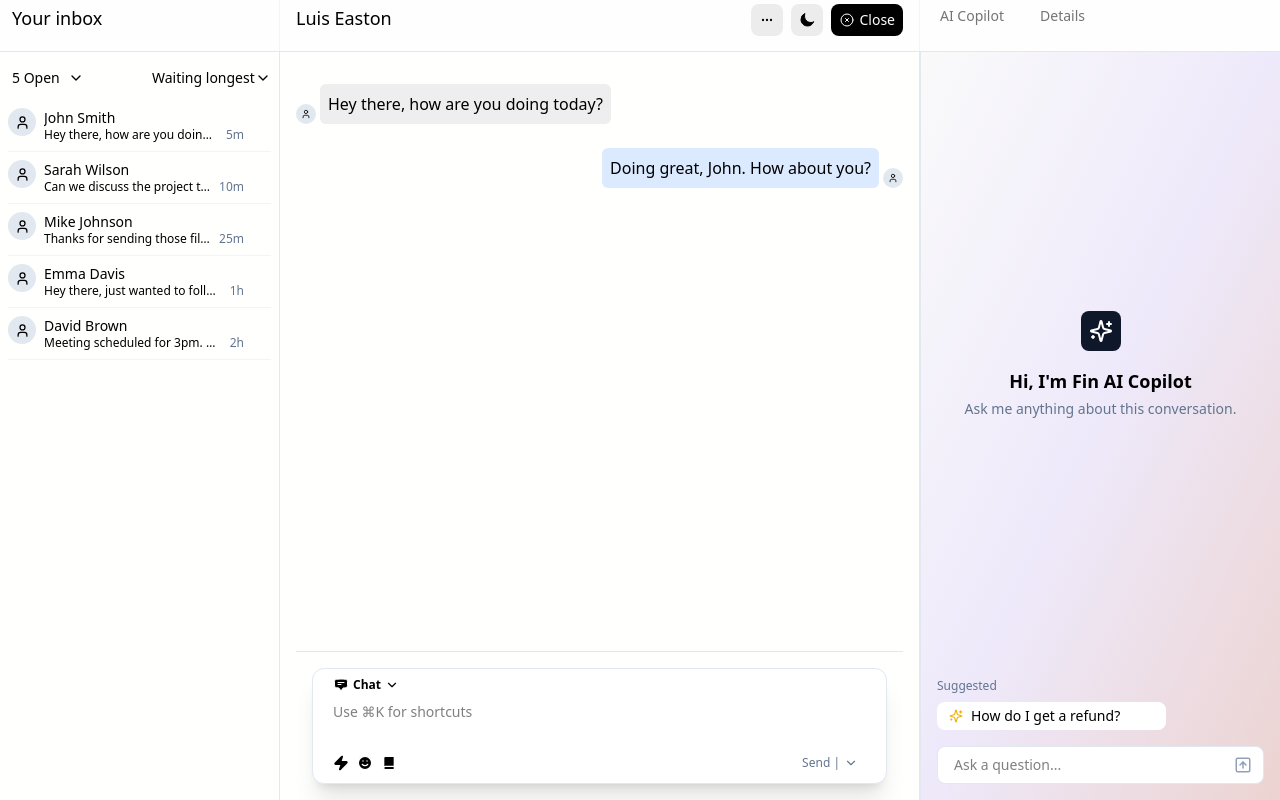
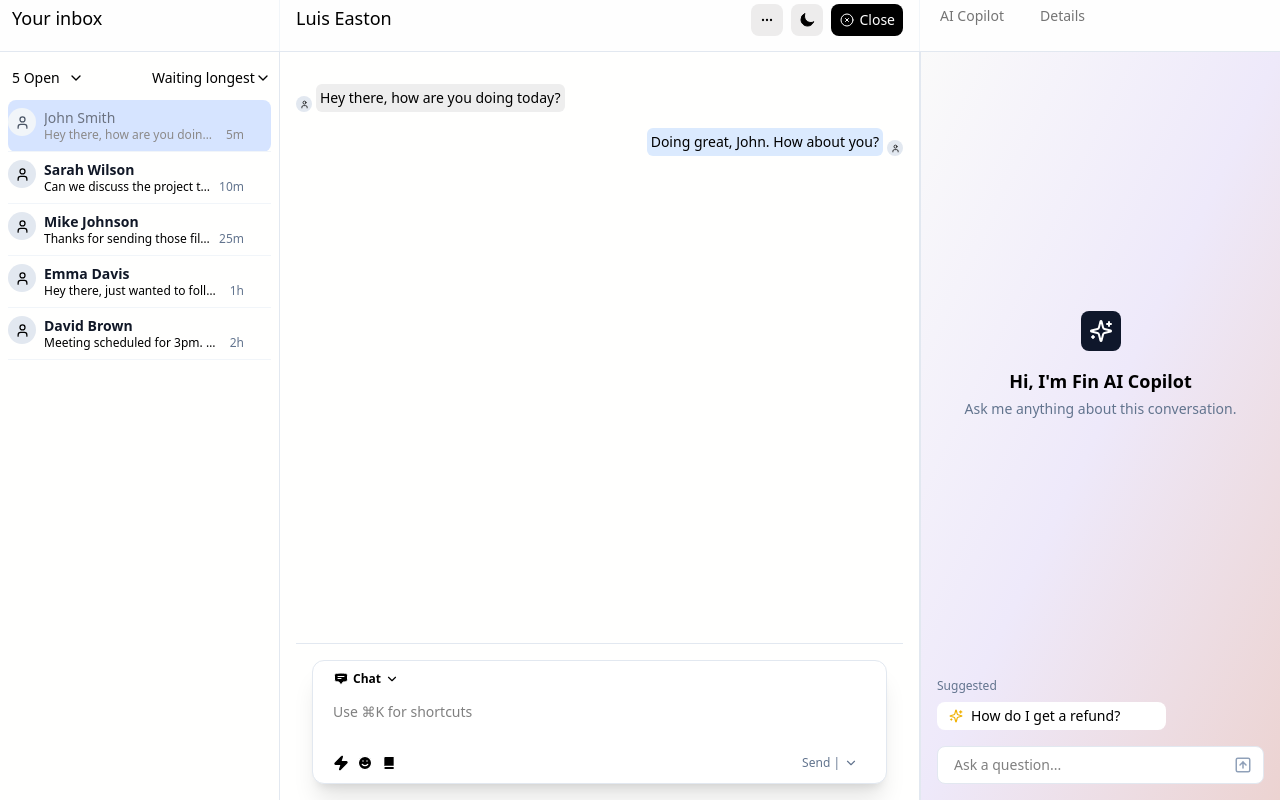
Before and after one commit to Rohithrao6699/Beyond_Chats-, a React (Vite) app in the folder frontend/: page / in a window 1280 px wide. Both pictures are taken after a click on the element 139 px from the left and 126 px from the top of the page. Built offline with nearby package versions, Linux system fonts and the light colour scheme.

Commit message:
added inputBox functionality

```diff
--- a/frontend/src/UI/MessageBubble.tsx
+++ b/frontend/src/UI/MessageBubble.tsx
@@ -15,23 +15,23 @@ export function MessageBubble(props: MessageBubbleProps) {
     <div
       className={`flex ${
         props.data.sender === "Rohith" ? "flex-row-reverse" : "flex-row"
-      } min-h-10 gap-1 pt-2`}
+      } min-h-9 gap-1 pt-2`}
     >
-      <div className="h-4 w-4 lg:h-5 lg:w-5 rounded-full bg-slate-200 flex items-center justify-center self-end transition-all duration-300 ease-in-out">
+      <div className="h-3 w-3 lg:h-4 lg:w-4 rounded-full bg-slate-200 flex items-center justify-center self-end transition-all duration-300 ease-in-out">
         {user?.avatar ? (
           <img
             src={user?.avatar}
             alt={user?.name}
-            className="h-5 w-5 rounded-full"
+            className="h-4 w-4 rounded-full"
           />
         ) : (
-          <User size={10} className="text-black" />
+          <User size={9} className="text-black" />
         )}
       </div>
       <div
         className={`${
           props.data.sender === "Rohith" ? "bg-blue-100" : "bg-[#eeeeee]"
-        } rounded-md p-1 lg:p-2 font-normal text-sm lg:text-base transition-all duration-300 ease-in-out`}
+        } rounded-md p-1 font-normal text-xs lg:text-sm transition-all duration-300 ease-in-out`}
       >
         {props.data.text}
       </div>
--- a/frontend/src/UI/chatbox.tsx
+++ b/frontend/src/UI/chatbox.tsx
@@ -1,6 +1,7 @@
 import { User } from "lucide-react";
 import { useSelectedUserStore } from "../store/selectUser";
 import type { Users } from "../types/userTypes";
+import { useUserStore } from "../store/allUsers";
 
 interface ChatboxProps {
   user: Users;
@@ -8,25 +9,43 @@ interface ChatboxProps {
 }
 
 export function Chatbox(props: ChatboxProps) {
+  const users = useUserStore((state) => state.users);
+  const setUsers = useUserStore((state) => state.setUsers);
+
+  const selectedUser = useSelectedUserStore((state) => state.selectedUser);
   const setSelectedUser = useSelectedUserStore(
     (state) => state.setSelectedUser
   );
 
+  console.log(selectedUser?.id);
+  let isSelected = selectedUser?.id === props.user.id;
+
   function handleSelect() {
     console.log(`seleceted chatbox of ${props.user.name}`);
-    setSelectedUser(props.user);
+    const updatedUser = users.map((user) =>
+      user.id === props.user.id ? { ...user, read: true } : user
+    );
+    setUsers(updatedUser);
+    setSelectedUser({ ...props.user, read: true });
+    console.log(selectedUser);
   }
 
   return (
     <div
-      className="w-full hover:bg-[#e7ecf8] rounded-lg max-h-13"
+      className={`w-full rounded-lg max-h-13 cursor-pointer transition-colors ${
+        isSelected ? "bg-[#d6e4ff]" : "hover:bg-[#e7ecf8]"
+      }`}
       onClick={handleSelect}
     >
       <div
         key={props.index}
         className="flex flex-row gap-2 flex-1 py-2 border-b-1 border-slate-100 max-h-13"
       >
-        <div className="h-7 w-7 rounded-full bg-slate-200 flex items-center justify-center">
+        <div
+          className={`h-7 w-7 rounded-full  ${
+            props.user.read ? "bg-slate-100" : "bg-slate-200"
+          } flex items-center justify-center`}
+        >
           {props.user.avatar ? (
             <img
               src={props.user.avatar}
@@ -34,38 +53,41 @@ export function Chatbox(props: ChatboxProps) {
               className="h-10 w-10 rounded-full"
             />
           ) : (
-            <User size={15} className="text-black" />
+            <User
+              size={15}
+              className={`${props.user.read ? "text-gray-600" : "text-black"}`}
+            />
           )}
         </div>
 
         <div className="min-w-30 max-w-60 ml:max-w-50 flex flex-col transition-all duration-400 ease-in-out">
-          {props.user.read ? (
-            <>
-              <h3 className="font-medium text-sm text-[#8b8989] truncate">
+          <h3
+            className={`text-sm truncate ${
+              props.user.read
+                ? "text-[#6b7280] font-normal"
+                : "text-[#111827] font-semibold"
+            }`}
+          >
             {props.user.name}
           </h3>
           <div className="flex justify-between items-baseline">
-                <p className="text-xs text-[#8b8989] truncate">
+            <p
+              className={`text-xs truncate ${
+                props.user.read
+                  ? "text-[#8b8989] font-normal"
+                  : "text-black font-normal"
+              }`}
+            >
               {props.user.message}
             </p>
-                <span className="text-xs text-[#8b8989] ml-2 whitespace-nowrap">
+            <span
+              className={`text-xs ml-2 whitespace-nowrap ${
+                props.user.read ? "text-[#8b8989] " : "text-slate-500"
+              }`}
+            >
               {props.user.time}
             </span>
           </div>
-            </>
-          ) : (
-            <>
-              <h3 className="font-medium text-sm truncate">
-                {props.user.name}
-              </h3>
-              <div className="flex justify-between items-baseline">
-                <p className="text-xs truncate">{props.user.message}</p>
-                <span className="text-xs text-slate-500 ml-2 whitespace-nowrap">
-                  {props.user.time}
-                </span>
-              </div>
-            </>
-          )}
         </div>
       </div>
     </div>
--- a/frontend/src/components/Input.tsx
+++ b/frontend/src/components/Input.tsx
@@ -1,11 +1,53 @@
 import { Smile, ChevronDown, Zap, BookMarked } from "lucide-react";
 import { Button } from "../UI/button";
 import { Chat } from "../assets/icons/chat";
+import type { Users } from "../types/userTypes";
+import { useRef } from "react";
+import { useSelectedUserStore } from "../store/selectUser";
+import { useUserStore } from "../store/allUsers";
 
-export function Input() {
+interface InputProps {
+  user: Users | null;
+}
+
+export function Input(props: InputProps) {
+  const SetselectedUser = useSelectedUserStore(
+    (state) => state.setSelectedUser
+  );
+  const setUsers = useUserStore((state) => state.setUsers);
+  const Users = useUserStore((state) => state.users);
+
+  const textAreaRef = useRef<HTMLTextAreaElement>(null);
+
+  function handleSubmit(e: any) {
+    e.preventDefault();
+    if (props.user) {
+      const data = textAreaRef.current?.value;
+      const user = props.user;
+      if (data) {
+        const updatedUser = {
+          ...user,
+          conversation: [
+            ...(user?.conversation || []),
+            { sender: "Rohith", text: data, timestamp: "1m ago" },
+          ],
+        };
+        console.log(updatedUser);
+        SetselectedUser(updatedUser);
+        const updatedUsers = Users.map((u) =>
+          u.id === user.id ? updatedUser : u
+        );
+        setUsers(updatedUsers);
+      }
+      if (textAreaRef.current) {
+        textAreaRef.current.value = "";
+      }
+    }
+  }
   return (
     <div className="border-t border-slate-200 p-2 lg:p-4">
       <div className="flex flex-col justify-start items-start bg-white border border-slate-200 rounded-xl px-2 lg:px-3 py-1 lg:py-2 shadow-xl transition-all duration-300 ease-in-out">
+        <form onSubmit={handleSubmit} className="w-full">
           <Button
             type="chat"
             size="sm"
@@ -15,6 +57,7 @@ export function Input() {
             icon2={<ChevronDown size={14} color="black" />}
           />
           <textarea
+            ref={textAreaRef}
             placeholder="Use ⌘K for shortcuts"
             className="flex-1 outline-none text-sm min-h-5 lg:min-h-10 w-full px-2 py-2 resize-none overflow-auto align-top transition-all duration-300 ease-in-out"
             style={{
@@ -43,11 +86,15 @@ export function Input() {
                 fill="black"
               />
             </div>
-          <button className="flex items-center border-none text-slate-500 hover:bg-slate-200 px-2 py-1 rounded text-xs">
+            <button
+              type="submit"
+              className="flex items-center border-none text-slate-500 hover:bg-slate-200 px-2 py-1 rounded text-xs"
+            >
               Send |
               <ChevronDown size={14} className="ml-1" />
             </button>
           </div>
+        </form>
       </div>
     </div>
   );
--- a/frontend/src/components/mainContent.tsx
+++ b/frontend/src/components/mainContent.tsx
@@ -13,7 +13,7 @@ export function Main() {
     <>
       {isDektop && (
         <div className="flex-1 pl-4 pr-4 pt-6 border-r-1 border-slate-200 bg-[#fffffe] flex flex-col h-full">
-          <div className="flex-1 overflow-y-auto flex flex-col gap-4">
+          <div className="flex-1 overflow-y-auto flex flex-col gap-2">
             {selectedUser ? (
               selectedUser.conversation.map((msg, i) => (
                 <MessageBubble data={msg} index={selectedUser.id} key={i} />
@@ -22,7 +22,7 @@ export function Main() {
               <div>Select a convo</div>
             )}
           </div>
-          <Input />
+          <Input user={selectedUser} />
         </div>
       )}
     </>
```
Lines whose indentation alone changed are shown as unchanged.
